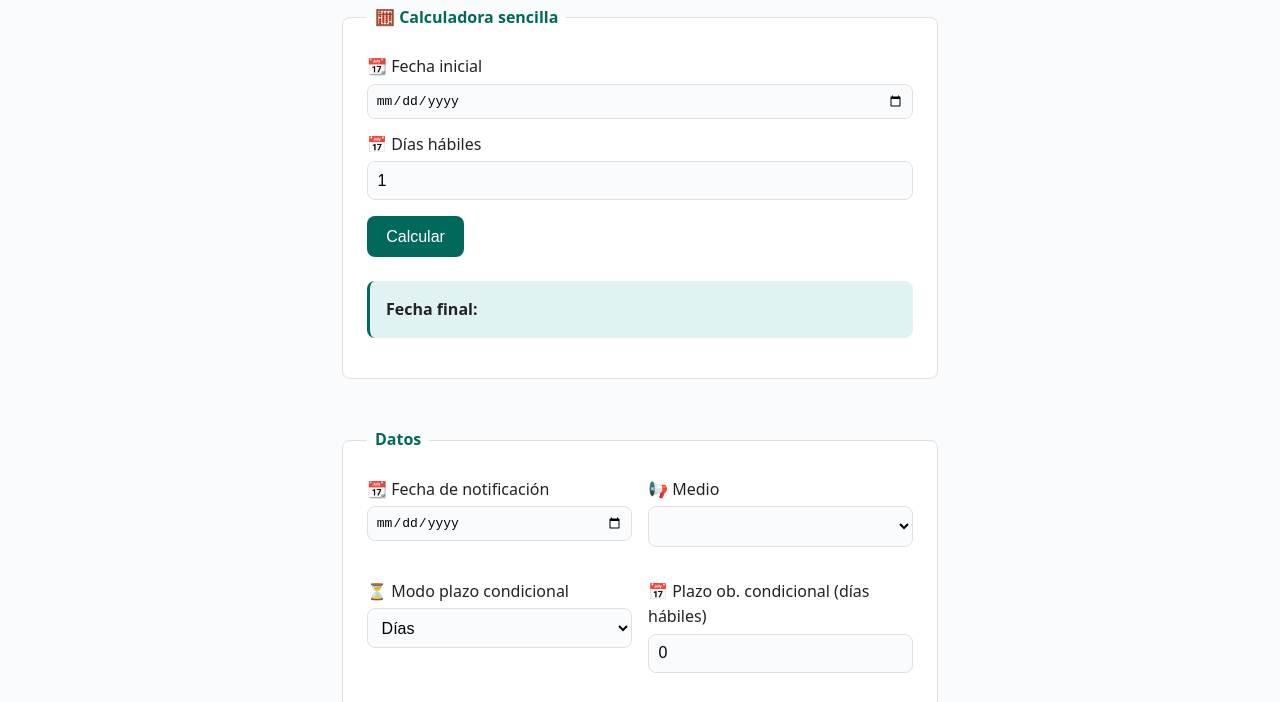
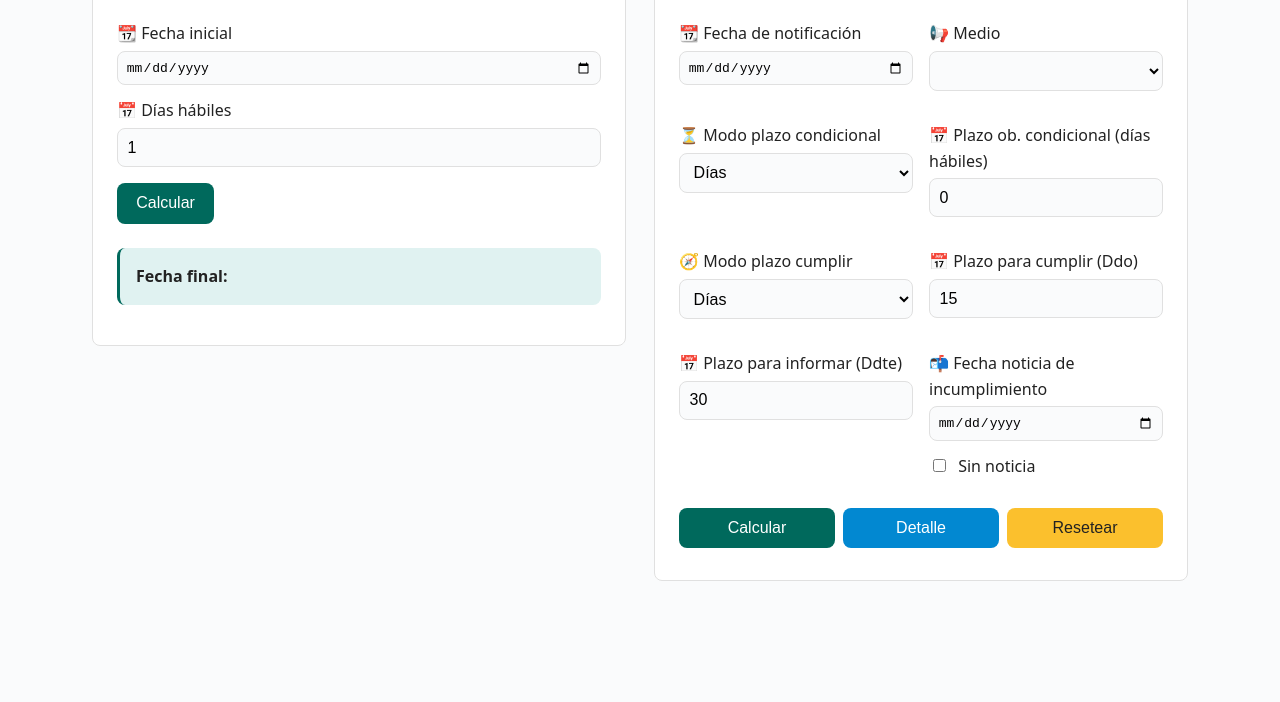
Before and after one commit to juangsandoval/calculadora, a plain HTML site: page index.html in a window 1280 px wide. Shown: the part 155-857 px from the top of the page. After the commit the page ends 830 px from the top, so only its background shows below. Drawn offline with Linux system fonts and the light colour scheme.

Commit message:
Update styles.css

```diff
--- a/styles.css
+++ b/styles.css
@@ -12,11 +12,15 @@ body {
   font-family: system-ui, sans-serif;
   background: var(--bg);
   color: var(--fg);
-  margin: 32px auto;
-  max-width: 600px;
+
+  /* ✅ más ancho y centrado */
+  max-width: 1100px;
+  margin: 24px auto;
+  padding: 0 20px 70px;
+
   line-height: 1.6;
-  padding: 0 16px 60px;
 }
+
 
 h1 {
   font-size: 1.5rem;
@@ -145,10 +149,12 @@ pre {
 }
 
 .calculadoras {
-  display: flex;
+  display: grid;
+  grid-template-columns: repeat(auto-fit, minmax(360px, 1fr));
   gap: 1.5em;
-  align-items: flex-start;
-  flex-wrap: wrap;
+  align-items: start;
 }
 
-.calculadoras fieldset { flex: 1 1 280px; }
+.calculadoras fieldset {
+  margin-bottom: 0; /* para que el gap mande */
+}
```
